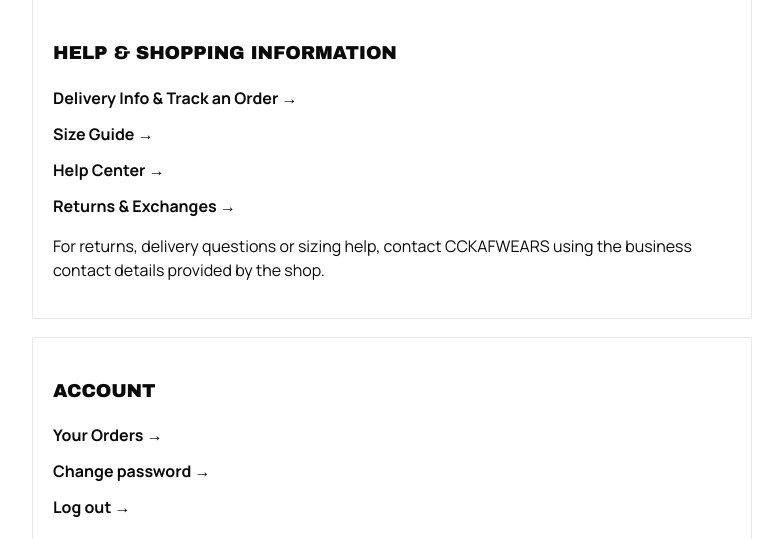
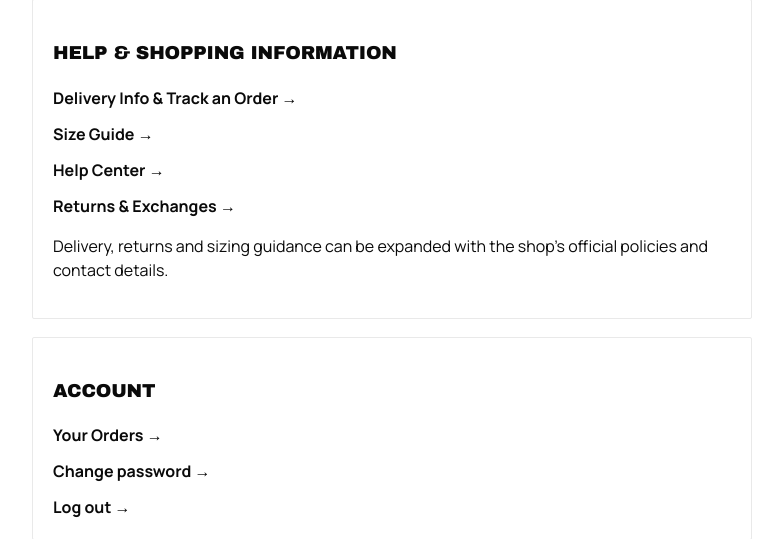
Before and after one commit to CCKAFWEARS/cckafwears, a Python web app: template app/templates/storefront/account_settings.html in a window 1280 px wide. Shown: the part 918-1457 px from the top of the page, without its empty margins (248-1031 px from the left). Run offline with Jinja, Linux system fonts and the light colour scheme; the template is opened without the code that fills it, so the values that code supplies are empty.

Commit message:
Remove guessed help contact from settings

```diff
--- a/app/templates/storefront/account_settings.html
+++ b/app/templates/storefront/account_settings.html
@@ -27,17 +27,17 @@
     <div style="display:grid;gap:12px;margin-top:10px">
       <a href="{{ url_for('storefront.track_order') }}">Delivery Info & Track an Order →</a>
       <a href="{{ url_for('storefront.shop') }}">Size Guide →</a>
-      <a href="mailto:{{ shop_settings.shop_name|lower|replace(' ', '') }}@gmail.com">Help Center →</a>
+      <a href="{{ url_for('storefront.shop') }}">Help Center →</a>
       <a href="{{ url_for('storefront.shop') }}">Returns & Exchanges →</a>
     </div>
-    <p class="muted" style="margin-top:16px">For returns, delivery questions or sizing help, contact CCKAFWEARS using the business contact details provided by the shop.</p>
+    <p class="muted" style="margin-top:16px">Delivery, returns and sizing guidance can be expanded with the shop's official policies and contact details.</p>
   </div>
 
   <div class="payment-box" style="margin:18px 0">
     <h3>Account</h3>
     <div style="display:grid;gap:12px;margin-top:10px">
       <a href="{{ url_for('storefront.account') }}">Your Orders →</a>
-      <a href="{{ url_for('storefront.reset_password') }}">Change password →</a>
+      <a href="{{ url_for('storefront.forgot_password') }}">Change password →</a>
       <a href="{{ url_for('storefront.logout') }}">Log out →</a>
     </div>
   </div>
```
